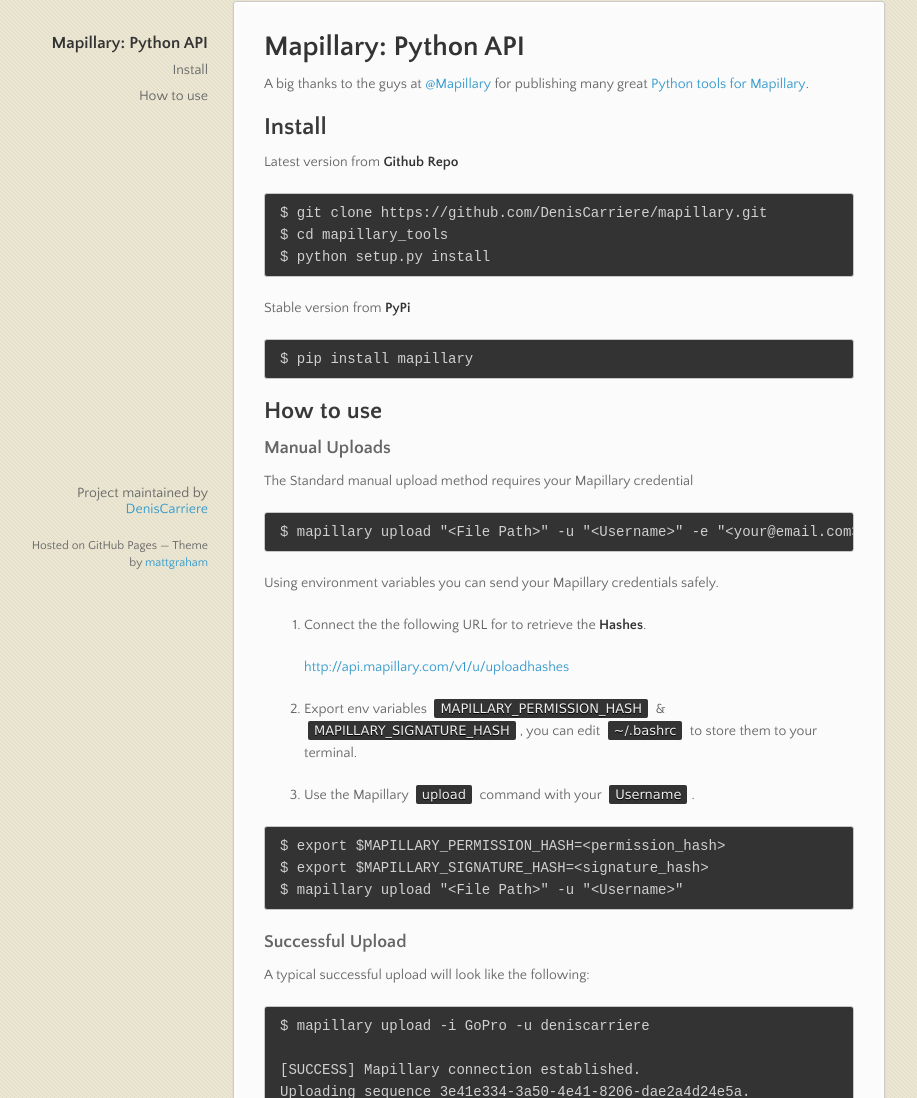
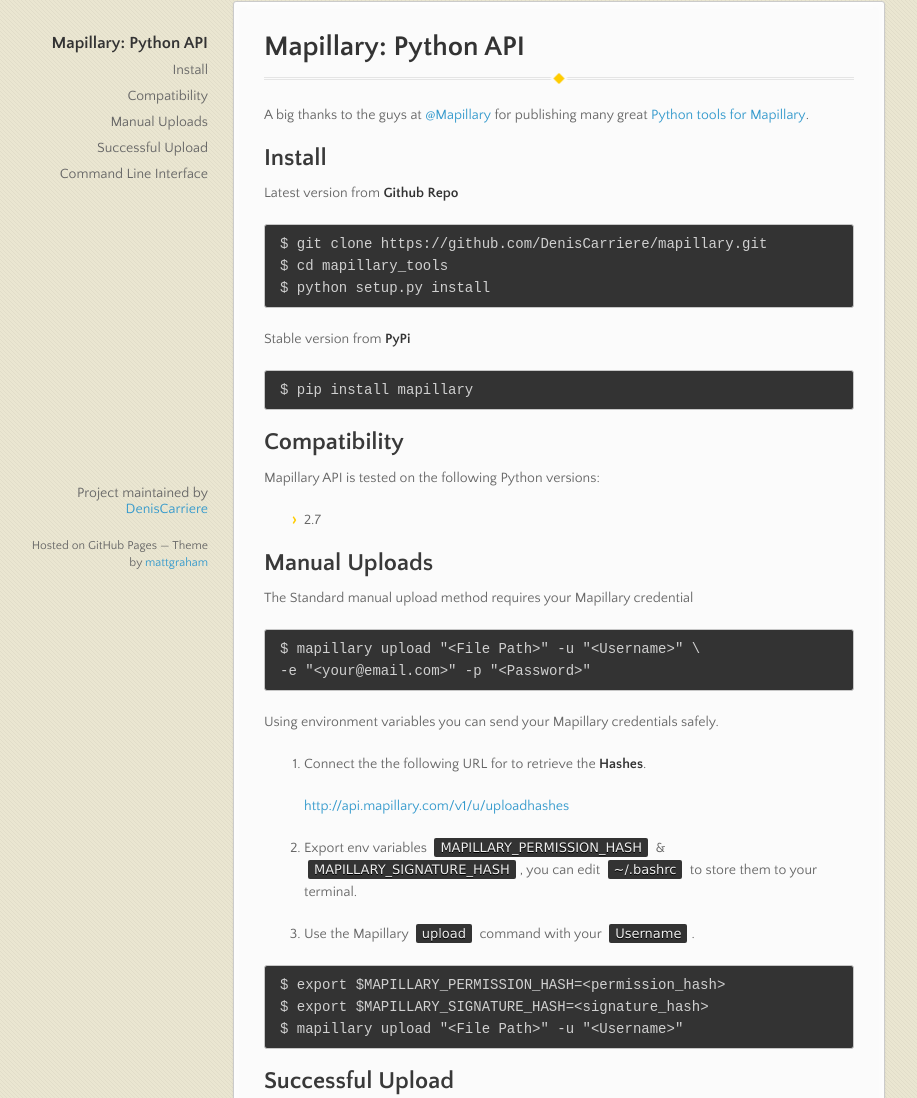
Before and after one commit to DenisCarriere/mapillary, a plain HTML site: page index.html in a window 1280 px wide. Shown: the part 189-1287 px from the top of the page, without its empty margins (82-999 px from the left). Drawn offline with nearby package versions, Linux system fonts and the light colour scheme.

```diff
--- a/index.html
+++ b/index.html
@@ -42,6 +42,8 @@
         <h1>
 <a id="mapillary-python-api" class="anchor" href="#mapillary-python-api" aria-hidden="true"><span class="octicon octicon-link"></span></a>Mapillary: Python API</h1>
 
+<hr>
+
 <p>A big thanks to the guys at <a href="https://twitter.com/mapillary">@Mapillary</a> for publishing many great <a href="https://github.com/mapillary/mapillary_tools/tree/master/python">Python tools for Mapillary</a>.</p>
 
 <h2>
@@ -58,14 +60,21 @@ $ python setup.py install</pre></div>
 <div class="highlight highlight-bash"><pre>$ pip install mapillary</pre></div>
 
 <h2>
-<a id="how-to-use" class="anchor" href="#how-to-use" aria-hidden="true"><span class="octicon octicon-link"></span></a>How to use</h2>
+<a id="compatibility" class="anchor" href="#compatibility" aria-hidden="true"><span class="octicon octicon-link"></span></a>Compatibility</h2>
 
-<h3>
-<a id="manual-uploads" class="anchor" href="#manual-uploads" aria-hidden="true"><span class="octicon octicon-link"></span></a>Manual Uploads</h3>
+<p>Mapillary API is tested on the following Python versions:</p>
+
+<ul>
+<li>2.7</li>
+</ul>
+
+<h2>
+<a id="manual-uploads" class="anchor" href="#manual-uploads" aria-hidden="true"><span class="octicon octicon-link"></span></a>Manual Uploads</h2>
 
 <p>The Standard manual upload method requires your Mapillary credential</p>
 
-<div class="highlight highlight-bash"><pre>$ mapillary upload <span class="pl-s1"><span class="pl-pds">"</span>&lt;File Path&gt;<span class="pl-pds">"</span></span> -u <span class="pl-s1"><span class="pl-pds">"</span>&lt;Username&gt;<span class="pl-pds">"</span></span> -e <span class="pl-s1"><span class="pl-pds">"</span>&lt;your@email.com&gt;<span class="pl-pds">"</span></span> -p <span class="pl-s1"><span class="pl-pds">"</span>&lt;Password&gt;<span class="pl-pds">"</span></span></pre></div>
+<div class="highlight highlight-bash"><pre>$ mapillary upload <span class="pl-s1"><span class="pl-pds">"</span>&lt;File Path&gt;<span class="pl-pds">"</span></span> -u <span class="pl-s1"><span class="pl-pds">"</span>&lt;Username&gt;<span class="pl-pds">"</span></span> \
+-e <span class="pl-s1"><span class="pl-pds">"</span>&lt;your@email.com&gt;<span class="pl-pds">"</span></span> -p <span class="pl-s1"><span class="pl-pds">"</span>&lt;Password&gt;<span class="pl-pds">"</span></span></pre></div>
 
 <p>Using environment variables you can send your Mapillary credentials safely.</p>
 
@@ -83,8 +92,8 @@ $ python setup.py install</pre></div>
 $ <span class="pl-s">export</span> <span class="pl-vo">$MAPILLARY_SIGNATURE_HASH</span>=<span class="pl-k">&lt;</span>signature_hash<span class="pl-k">&gt;</span>
 $ mapillary upload <span class="pl-s1"><span class="pl-pds">"</span>&lt;File Path&gt;<span class="pl-pds">"</span></span> -u <span class="pl-s1"><span class="pl-pds">"</span>&lt;Username&gt;<span class="pl-pds">"</span></span></pre></div>
 
-<h3>
-<a id="successful-upload" class="anchor" href="#successful-upload" aria-hidden="true"><span class="octicon octicon-link"></span></a>Successful Upload</h3>
+<h2>
+<a id="successful-upload" class="anchor" href="#successful-upload" aria-hidden="true"><span class="octicon octicon-link"></span></a>Successful Upload</h2>
 
 <p>A typical successful upload will look like the following:</p>
 
@@ -104,13 +113,14 @@ Success: G0047751.JPG
 Finalizing upload will submit all successful uploads and ignore all failed.
 If all files were marked as successful, everything is fine, just press <span class="pl-s1"><span class="pl-pds">'</span>y<span class="pl-pds">'</span></span>.
 Finalize upload<span class="pl-k">?</span> [y/n]: y
-Upload a DONE file to tell the backend that the sequence is all uploaded and ready to submit.
+Upload a DONE file to tell the backend that the sequence
+is all uploaded and ready to submit.
 Uploading: DONE
 Success: DONE
 Done uploading.</pre></div>
 
-<h3>
-<a id="command-line-interface" class="anchor" href="#command-line-interface" aria-hidden="true"><span class="octicon octicon-link"></span></a>Command Line Interface</h3>
+<h2>
+<a id="command-line-interface" class="anchor" href="#command-line-interface" aria-hidden="true"><span class="octicon octicon-link"></span></a>Command Line Interface</h2>
 
 <div class="highlight highlight-bash"><pre>$ mapillary -h</pre></div>
 
```
Also changed, not shown: params.json (+1 -1 lines).
